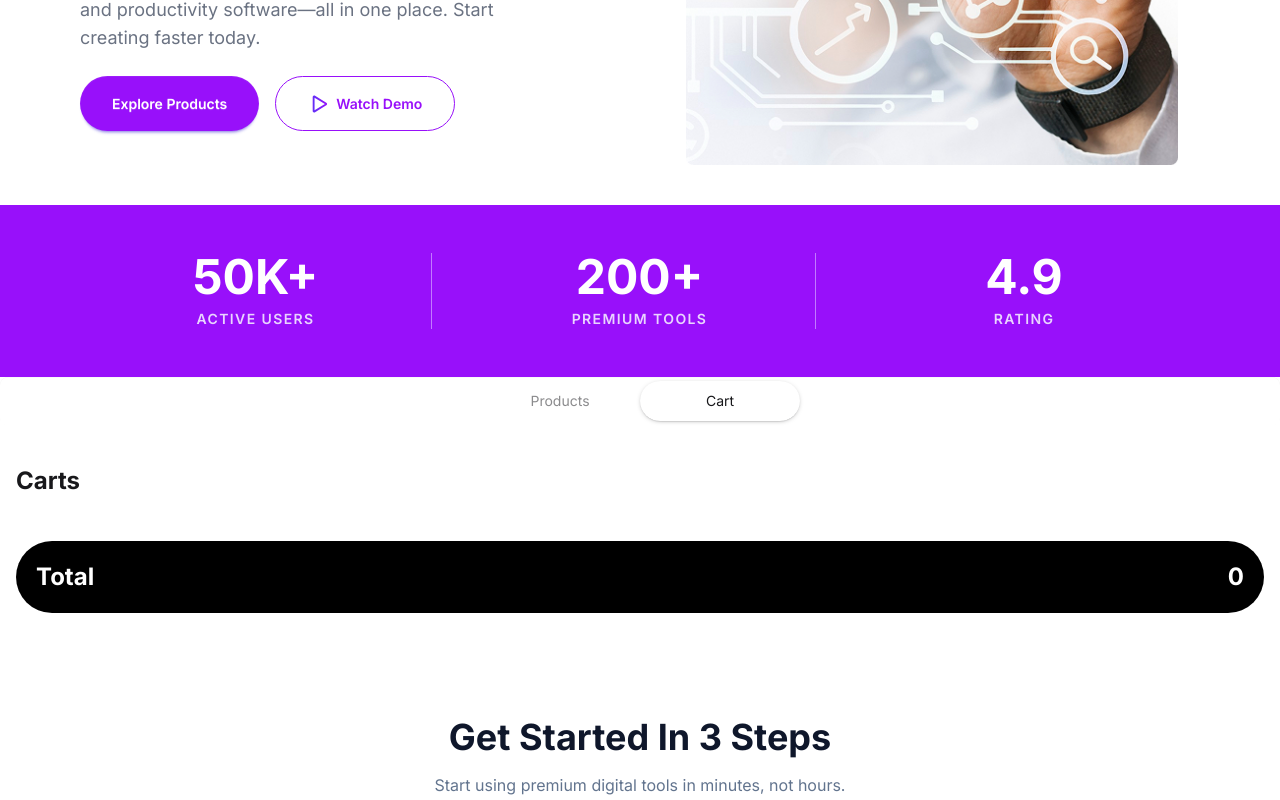
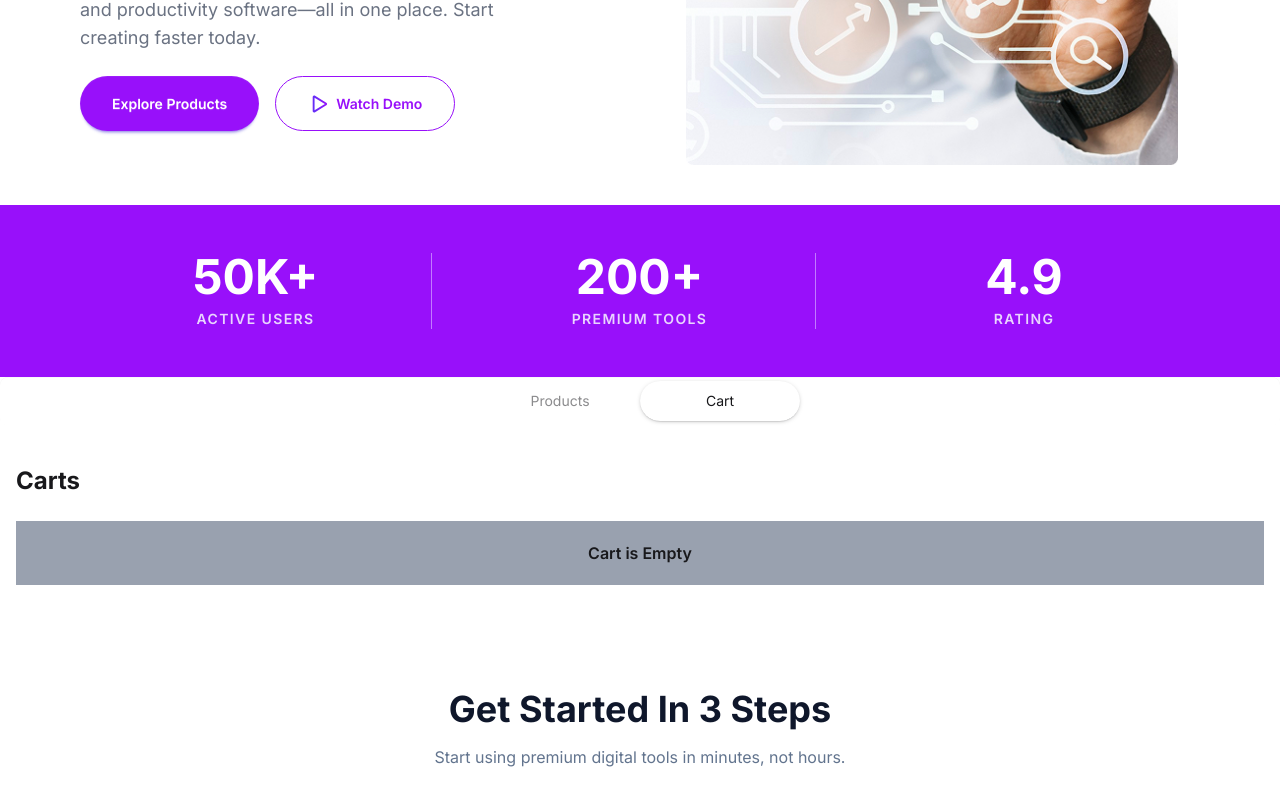
Before and after one commit to NilaRaniNath/DigiTools-Platforms, a React (Vite) app: page / in a window 1280 px wide. Both pictures are taken after a click on the radio button "Cart". Shown: the part 496-1296 px from the top of the page. Built offline with nearby package versions, Linux system fonts and the light colour scheme.

Commit message:
empty section add

```diff
--- a/src/App.jsx
+++ b/src/App.jsx
@@ -43,7 +43,7 @@ function App() {
         <Products productPromise={productPromise}  carts={carts} setCarts={setCarts} ></Products>
     </Suspense>}
 
-    {activeTab === "Cart" && <Cart carts={carts}></Cart>}
+    {activeTab === "Cart" && <Cart carts={carts} setCarts={setCarts}></Cart>}
 
       <Getstarted></Getstarted>
       <Cards></Cards>
--- a/src/Cart.jsx
+++ b/src/Cart.jsx
@@ -1,13 +1,18 @@
 import React from 'react';
 
-const Cart = ({ carts }) => {
+const Cart = ({ carts, setCarts }) => {
     const totalPrice = carts.reduce((sum, item )=> sum + item.price, 0)
 
-
+const handlePayment =() => {
+    setCarts([])
+}
     return (
         <div className='py-10 container mx-auto px-4'>
             <h1 className='text-2xl font-bold mb-6'>Carts</h1>
-            <div className='grid grid-cols-1 md:grid-cols-3 gap-6'>
+            {
+                carts.length === 0 ? <p className='text-center font-semibold p-5 bg-gray-400'>Cart is Empty</p> :
+                <>
+                <div className='grid grid-cols-1 md:grid-cols-3 gap-6'>
                 {
 
                     carts && carts.map(item => (
@@ -38,8 +43,12 @@ const Cart = ({ carts }) => {
             </div>
             <div className='flex justify-between bg-black text-white p-5 mt-5 rounded-full text-2xl font-bold'>
                 <div>Total</div>
-                <div>{totalPrice}</div>
+                <div>${totalPrice}</div>
             </div>
+            <button onClick={handlePayment} className='btn w-full bg-violet-700 text-white text-xl rounded-lg mt-5'>Proceed To Checkout</button>
+                </>
+            }
+
         </div>
     );
 };
```
